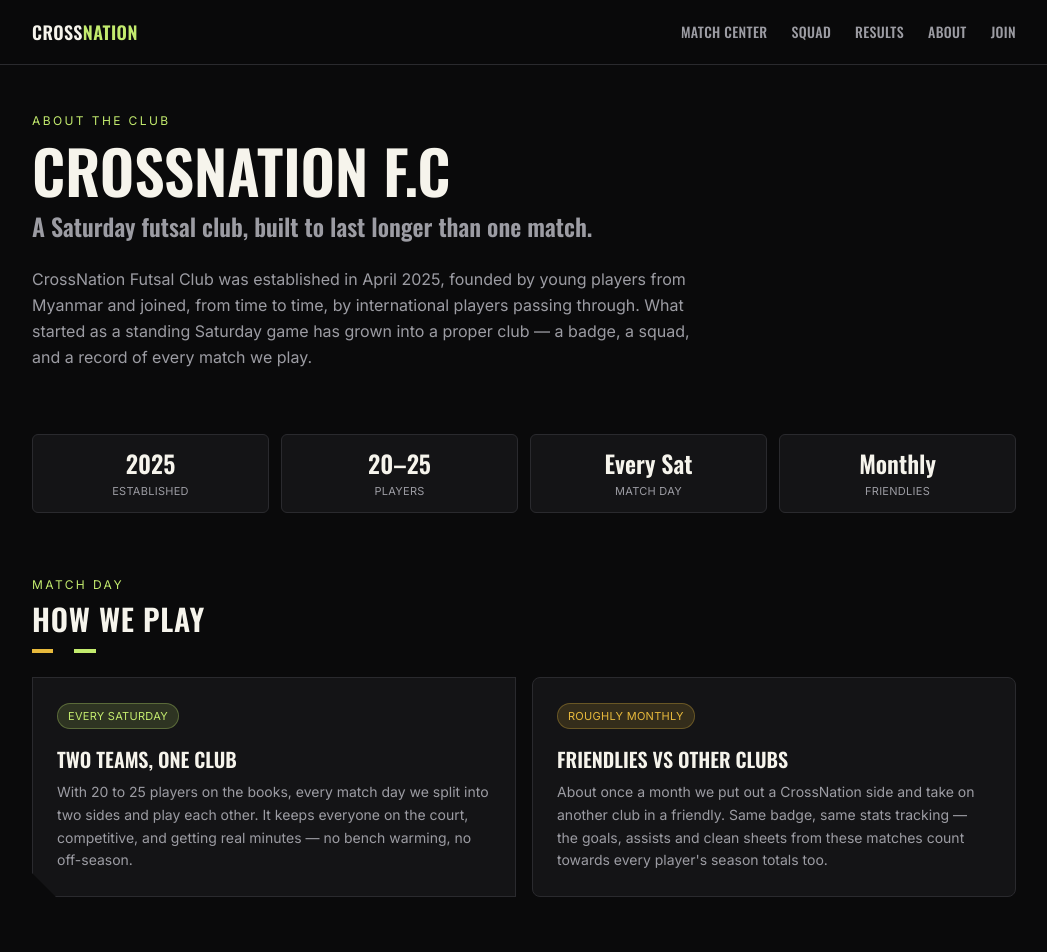
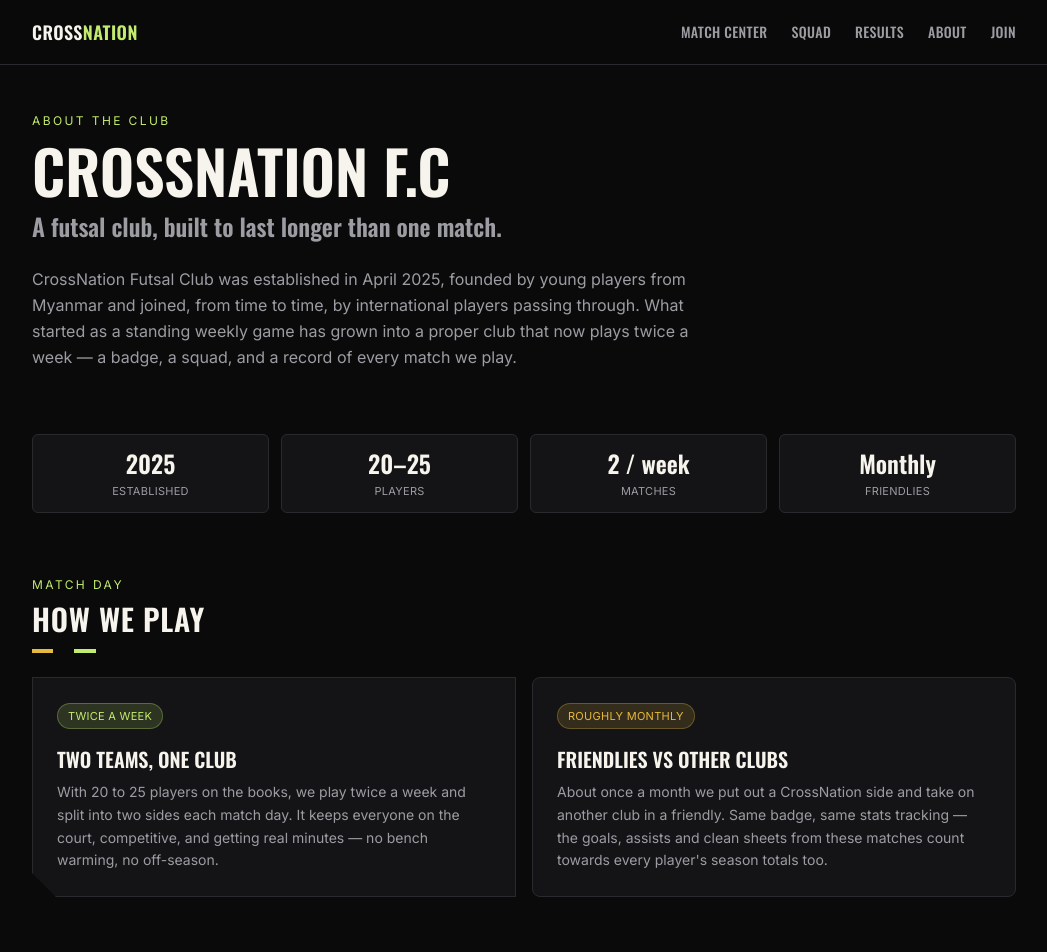
Before and after one commit to tintunnaing9810-rgb/crossnation, a Next.js app: page /about in a window 1280 px wide. Shown: the top 952 px of the page, without its empty margins (116-1163 px from the left). Built offline with nearby package versions, Linux system fonts and the light colour scheme.

Commit message:
Update match cadence to twice a week; drop Saturday-only wording

```diff
--- a/app/about/page.tsx
+++ b/app/about/page.tsx
@@ -4,7 +4,7 @@ import { SectionHeading, StatPill, Badge } from "@/components/ui";
 export const metadata: Metadata = {
   title: "About — CrossNation Futsal Club",
   description:
-    "CrossNation FC — a Saturday futsal club founded in 2025 by young players from Myanmar. Two teams every match day, monthly friendlies against other clubs.",
+    "CrossNation FC — a futsal club founded in 2025 by young players from Myanmar. Two teams, twice a week, plus monthly friendlies against other clubs.",
 };
 
 // The Garuda crest motifs, decoded from the club badge.
@@ -17,7 +17,7 @@ const BADGE = [
   {
     name: "Garuda Ascendants",
     honors: "The Enthusiast",
-    body: "For the players who show up every Saturday, rain or shine, and lift everyone with them.",
+    body: "For the players who show up twice a week, rain or shine, and lift everyone with them.",
   },
   {
     name: "Garuda Shields",
@@ -42,15 +42,15 @@ export default function AboutPage() {
         <h1 className="font-display text-4xl sm:text-6xl font-semibold uppercase leading-[0.95] max-w-3xl">
           CrossNation F.C
           <span className="block text-muted text-xl sm:text-2xl mt-3 normal-case">
-            A Saturday futsal club, built to last longer than one match.
+            A futsal club, built to last longer than one match.
           </span>
         </h1>
         <p className="text-muted mt-6 max-w-2xl leading-relaxed">
           CrossNation Futsal Club was established in April 2025, founded by
           young players from Myanmar and joined, from time to time, by
           international players passing through. What started as a standing
-          Saturday game has grown into a proper club — a badge, a squad, and a
-          record of every match we play.
+          weekly game has grown into a proper club that now plays twice a week —
+          a badge, a squad, and a record of every match we play.
         </p>
       </section>
 
@@ -58,7 +58,7 @@ export default function AboutPage() {
       <section className="grid grid-cols-2 sm:grid-cols-4 gap-3">
         <StatPill label="Established" value="2025" />
         <StatPill label="Players" value="20–25" />
-        <StatPill label="Match day" value="Every Sat" />
+        <StatPill label="Matches" value="2 / week" />
         <StatPill label="Friendlies" value="Monthly" />
       </section>
 
@@ -67,13 +67,13 @@ export default function AboutPage() {
         <SectionHeading eyebrow="Match day" title="How we play" />
         <div className="grid sm:grid-cols-2 gap-4">
           <div className="wing-cut bg-surface border border-line p-6">
-            <Badge tone="lime">Every Saturday</Badge>
+            <Badge tone="lime">Twice a week</Badge>
             <h3 className="font-display text-xl font-semibold uppercase mt-4 mb-2">
               Two teams, one club
             </h3>
             <p className="text-sm text-muted leading-relaxed">
-              With 20 to 25 players on the books, every match day we split into
-              two sides and play each other. It keeps everyone on the court,
+              With 20 to 25 players on the books, we play twice a week and split
+              into two sides each match day. It keeps everyone on the court,
               competitive, and getting real minutes — no bench warming, no
               off-season.
             </p>
@@ -127,7 +127,7 @@ export default function AboutPage() {
           Est. April 2025
         </p>
         <p className="font-display text-2xl sm:text-3xl font-semibold uppercase leading-snug max-w-2xl">
-          One club, one badge, and a growing history — a Saturday at a time.
+          One club, one badge, and a growing history — a match at a time.
         </p>
       </section>
     </div>
--- a/app/join/page.tsx
+++ b/app/join/page.tsx
@@ -3,8 +3,8 @@ import { SectionHeading } from "@/components/ui";
 
 const REASONS = [
   {
-    title: "Futsal every Saturday",
-    body: "20 to 25 of us split into two teams and play every match day — plus friendlies against other clubs about once a month. No off-season.",
+    title: "Two matches every week",
+    body: "20 to 25 of us split into two teams and play twice a week — plus friendlies against other clubs about once a month. No off-season.",
   },
   {
     title: "Your stats, in public",
@@ -12,7 +12,7 @@ const REASONS = [
   },
   {
     title: "A club, not a pickup game",
-    body: "Squads, positions, a badge, a history. CrossNation is building something that outlasts one Saturday.",
+    body: "Squads, positions, a badge, a history. CrossNation is building something that outlasts one match.",
   },
 ];
 
```
